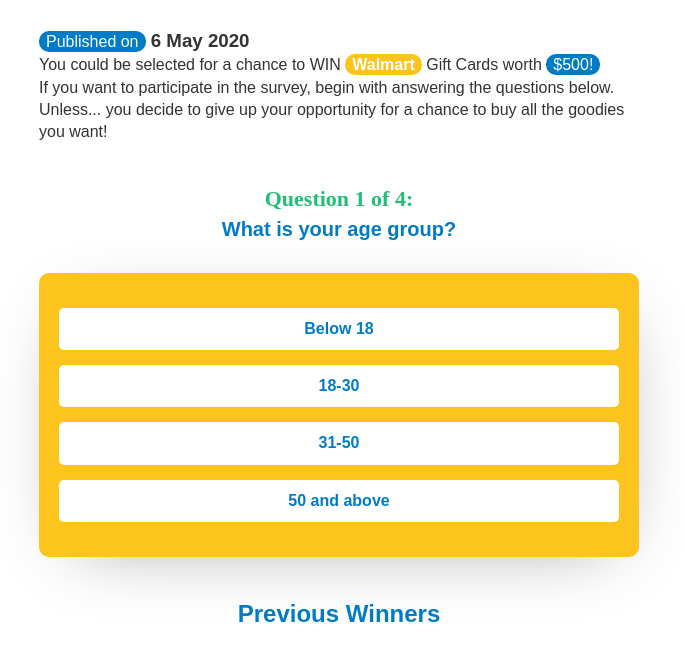
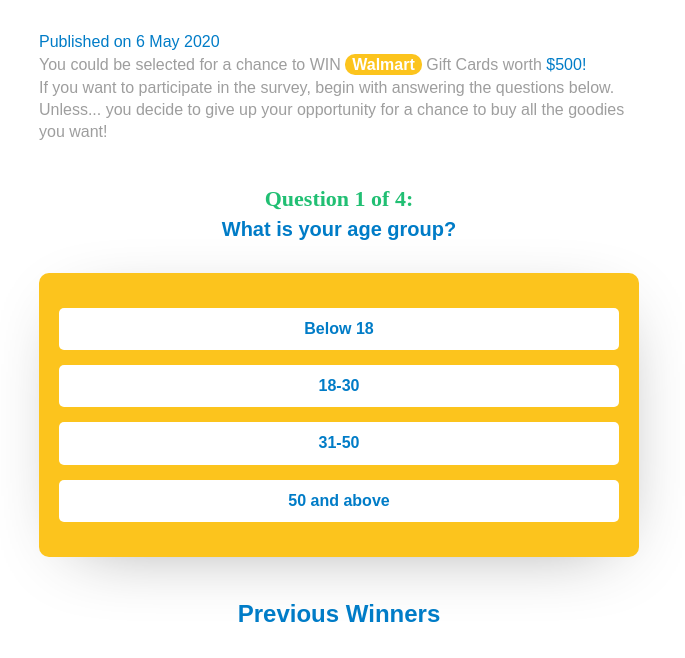
Before and after one commit to ibadeeCodes/Wallmart-prize, a website: page index.html in a window 1280 px wide. Shown: the part 84-742 px from the top of the page, without its empty margins (301-986 px from the left). Drawn offline with Linux system fonts and the light colour scheme; a web font is replaced by a local one.

Commit message:
first commit

```diff
--- a/index.html
+++ b/index.html
@@ -48,10 +48,12 @@
         <div class="container">
           <div class="published">
             <h3>
-              <span class="highlight-dark">Published on</span>
-              <script>
-                date()
-              </script>
+              <span class="highlight-dark"
+                >Published on
+                <script>
+                  date()
+                </script></span
+              >
             </h3>
           </div>
           <p class="description__center">
--- a/sass/main.scss
+++ b/sass/main.scss
@@ -52,6 +52,7 @@
 
 p {
   margin: 0rem 0;
+  color: #9e9e9e;
 }
 
 a {
@@ -69,9 +70,7 @@
 }
 
 .highlight-dark {
-  background: #007cc7;
-  color: #fff;
-  padding: 0.2rem 0.7rem;
+  color: #007cc7;
   font-size: 1.6rem;
   border-radius: 10px;
   font-weight: lighter;
```
Also changed, not shown: css/main.css.
